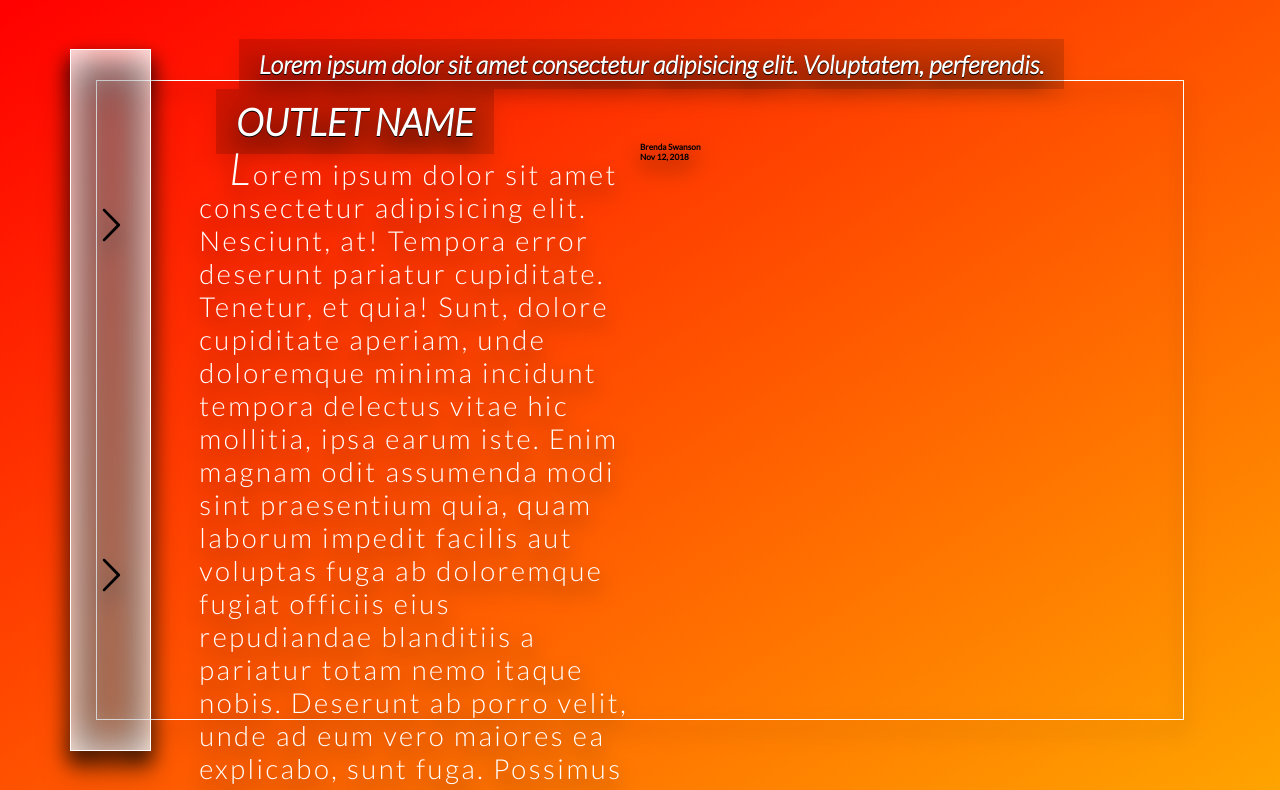
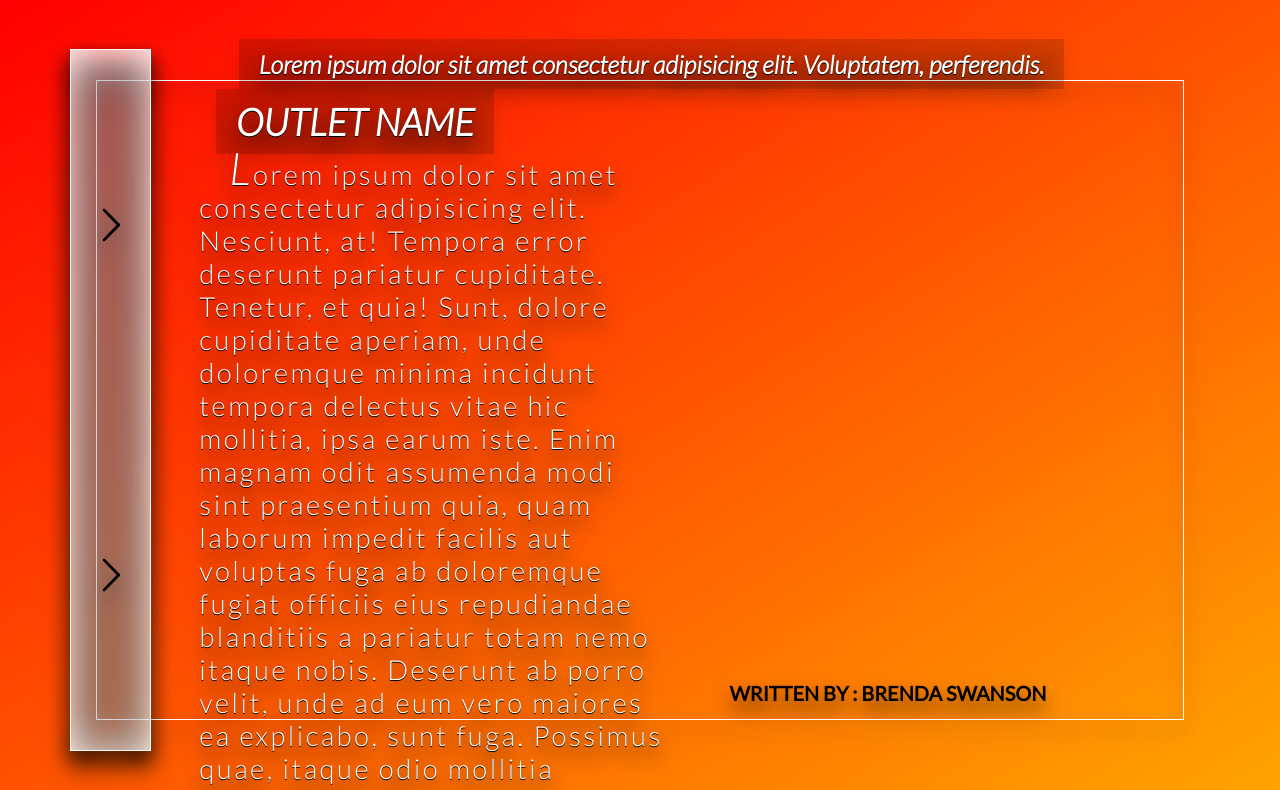
Before and after one commit to PatrickMcLennan/newsSlider, a website: page index.html in a window 1280 px wide. Shown: the top 790 px of the page. Drawn offline with Linux system fonts and the light colour scheme; grey boxes are pictures that could not be loaded.

Commit message:
workin away

```diff
--- a/index.html
+++ b/index.html
@@ -40,8 +40,8 @@
         </div>
 
         <div class="article__info__links">
-          <h5 class="article__author">Brenda Swanson</h5>
-          <h5 class="article__date">Nov 12, 2018</h5>
+          <h5 class="article__info__author"><span>Written By :</span> Brenda Swanson</h5>
+          <h5 class="article__info__date">Nov 12, 2018</h5>
         </div>
 
       </div>
--- a/sass/base/typography.scss
+++ b/sass/base/typography.scss
@@ -19,7 +19,7 @@
   background: rgba($color-black, .15);
   padding: 1rem 2rem;
   color: $color-white;
-  text-shadow: 0 1px $color-black;
+  text-shadow: $text-shadow;
 }
 
 @mixin picTitle {
@@ -28,7 +28,7 @@
   background: rgba($color-black, .15);
   padding: 1rem 2rem;
   color: $color-white;
-  text-shadow: 0 1px $color-black;
+  text-shadow: $text-shadow;
 }
 
 @mixin infoText {
@@ -37,6 +37,7 @@
   letter-spacing: 2.5px;
   line-height: 120%;
   font-weight: 300;
+  text-shadow: $text-shadow;
 
   &:first-letter {
     font-size: 4.5rem;
@@ -44,3 +45,13 @@
     font-style: italic;
   }
 }
+
+@mixin infoDate {
+  font-size: 3rem;
+  text-transform: uppercase;
+}
+
+@mixin infoAuthor {
+  font-size: 2rem;
+  text-transform: uppercase;
+}
--- a/sass/base/variables.scss
+++ b/sass/base/variables.scss
@@ -5,3 +5,5 @@ $color-black: #000;
 $color-background: linear-gradient(to bottom right, red, orange);
 
 $drop-shadow: drop-shadow(0 1rem 1rem rgba(black, .7));
+
+$text-shadow: 0 1px $color-black;;
--- a/sass/layout/article.scss
+++ b/sass/layout/article.scss
@@ -32,7 +32,7 @@
 
   &__info {
     display: flex;
-    flex: 1 1 50%;
+    flex: 1 1 60%;
     padding: 5% 7.5%;
 
     &__content {
@@ -46,11 +46,21 @@
     }
 
     &__links {
-      flex: 1 1 50%;
+      flex: 1 1 40%;
       display: flex;
       flex-direction: column;
-      justify-items: center;
-      align-items: flex-start;
+      justify-content: space-evenly;
+      align-items: center;
+    }
+
+    &__date {
+      @include infoDate;
+      display: flex;
+      flex-direction: column;
+    }
+
+    &__author {
+      @include infoAuthor;
     }
   }
 }
```
Also changed, not shown: css/style.css.
